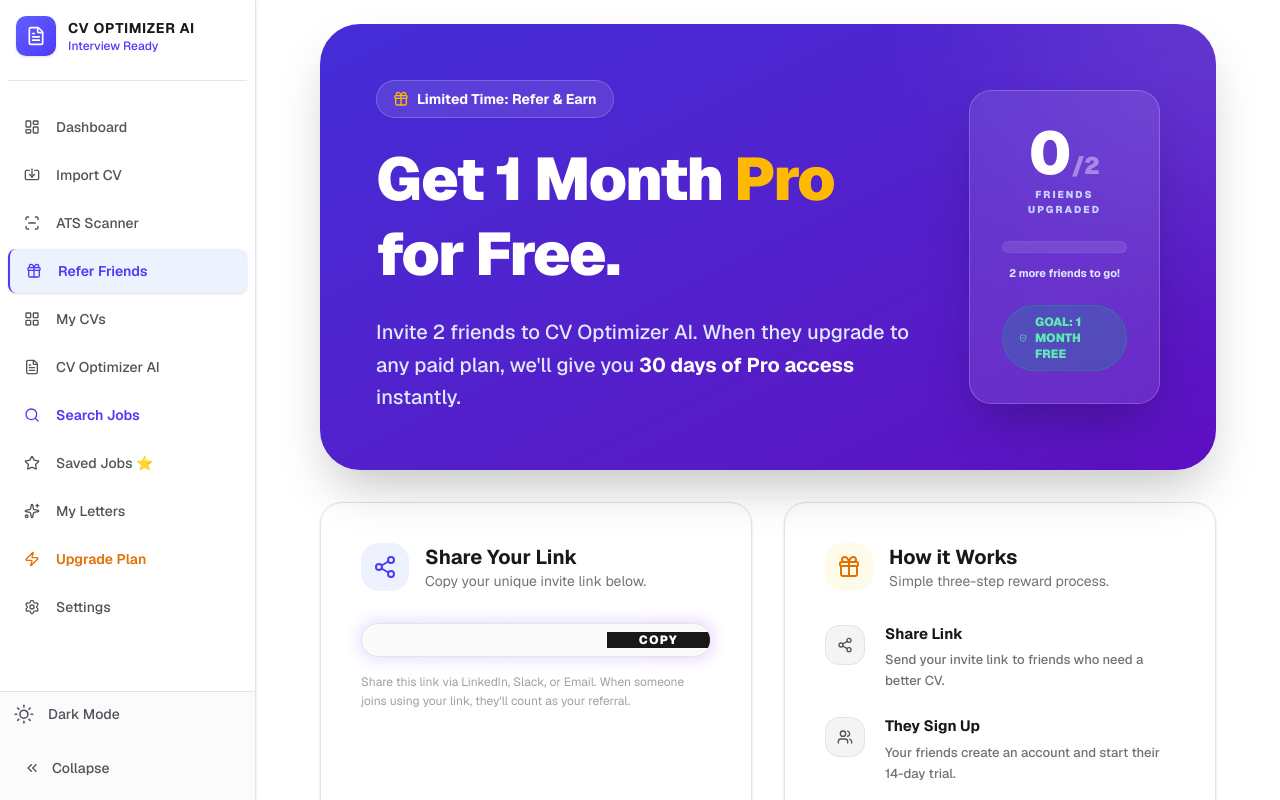
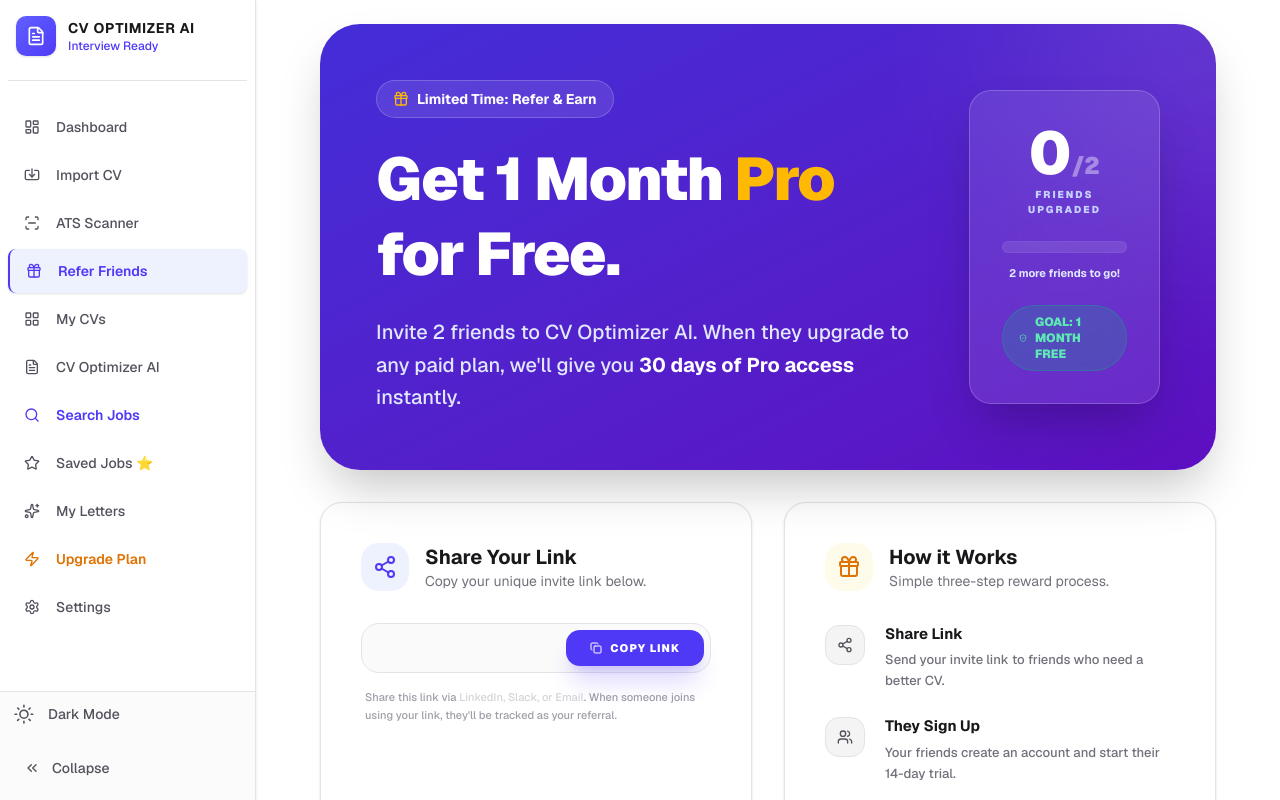
Before and after one commit to Cinarezici/cv, a Next.js app: page /referrals in a window 1280 px wide. Shown: the top 800 px of the page. Built offline with nearby package versions, Linux system fonts and the light colour scheme; no server answers.

Commit message:
style: Polish referral link copy button and input UI

```diff
--- a/src/app/(dashboard)/referrals/page.tsx
+++ b/src/app/(dashboard)/referrals/page.tsx
@@ -116,21 +116,30 @@
 
           <div className="space-y-4">
             <div className="relative group">
-              <div className="absolute -inset-0.5 bg-gradient-to-r from-indigo-500 to-violet-600 rounded-2xl blur opacity-20 group-hover:opacity-40 transition duration-1000"></div>
-              <div className="relative flex items-center bg-zinc-50 dark:bg-zinc-900 border border-zinc-200 dark:border-white/10 rounded-2xl overflow-hidden">
-                <div className="flex-1 px-5 py-4 min-w-0">
-                  <span className="text-sm font-bold text-zinc-500 dark:text-zinc-400 truncate block">{referralLink}</span>
+              <div className="absolute -inset-1 bg-gradient-to-r from-indigo-500/20 to-violet-500/20 rounded-[1.25rem] blur opacity-0 group-hover:opacity-100 transition duration-500" />
+              <div className="relative flex items-center bg-zinc-50 dark:bg-zinc-900/50 border border-zinc-200 dark:border-white/10 rounded-2xl p-1.5 pl-5 transition-all group-hover:border-indigo-500/30">
+                <div className="flex-1 min-w-0 mr-4">
+                  <span className="text-[13px] font-bold text-zinc-500 dark:text-zinc-400 truncate block font-mono">
+                    {referralLink}
+                  </span>
                 </div>
                 <button
                   onClick={copyLink}
-                  className={`h-full px-8 font-black text-xs uppercase tracking-widest transition-all ${copied ? 'bg-emerald-600 text-white' : 'bg-zinc-900 text-white hover:bg-zinc-800'}`}
+                  className={`px-6 py-2.5 rounded-xl font-black text-[11px] uppercase tracking-widest transition-all duration-300 shadow-xl active:scale-95 ${
+                    copied
+                    ? 'bg-emerald-500 text-white shadow-emerald-500/20'
+                    : 'bg-indigo-600 text-white hover:bg-indigo-500 shadow-indigo-600/20'
+                  }`}
                 >
-                  {copied ? 'Copied' : 'Copy'}
+                  <div className="flex items-center gap-2">
+                    {copied ? <Check className="w-3 h-3" /> : <Copy className="w-3 h-3" />}
+                    {copied ? 'Copied!' : 'Copy Link'}
+                  </div>
                 </button>
               </div>
             </div>
-            <p className="text-xs text-zinc-400 leading-relaxed">
-              Share this link via LinkedIn, Slack, or Email. When someone joins using your link, they'll count as your referral.
+            <p className="text-[11px] text-zinc-400 leading-relaxed font-medium pl-1">
+              Share this link via <span className="text-zinc-300">LinkedIn, Slack, or Email</span>. When someone joins using your link, they&apos;ll be tracked as your referral.
             </p>
           </div>
         </div>
```
